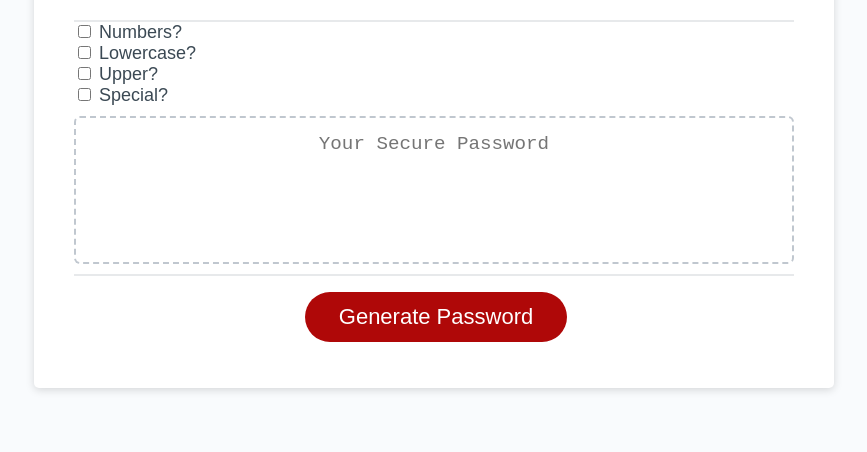
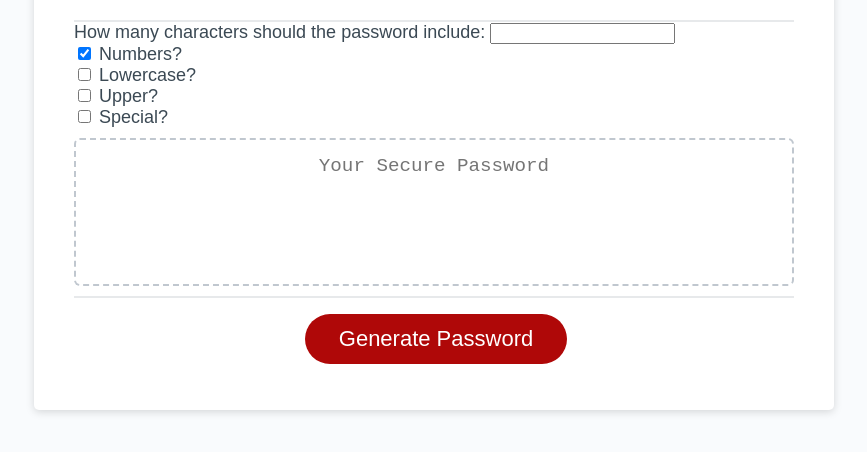
Before and after one commit to MatthewRonaldJohnson/Password-Generator, a plain HTML site: page index.html in a window 1280 px wide. Shown: the part 216-668 px from the top of the page, without its empty margins (206-1073 px from the left). Drawn offline with Linux system fonts and the light colour scheme.

Commit message:
added form

```diff
--- a/index.html
+++ b/index.html
@@ -17,22 +17,28 @@
           <h2>Generate a Password</h2>
         </div>
 
+        <form>
           <div>
-          <input type="checkbox" id="num" value="true"/>
+            <label for="PWLength">How many characters should the password include:</label>
+            <input type="number" id="PWLength"/>
+          </div>
+          <div>
+            <input type="checkbox" id="num" value="true" checked />
             <label for="num">Numbers?</label>
           </div>
           <div>
-          <input type="checkbox" id="lower" value="true"/>
+            <input type="checkbox" id="lower" value="true" />
             <label for="lower">Lowercase?</label>
           </div>
           <div>
-          <input type="checkbox" id="upper" value="true"/>
+            <input type="checkbox" id="upper" value="true" />
             <label for="upper">Upper?</label>
           </div>
           <div>
-          <input type="checkbox" id="special" value="true"/>
+            <input type="checkbox" id="special" value="true" />
             <label for="special">Special?</label>
           </div>
+        </form>
 
         <div class="card-body">
           <textarea
```
Lines whose indentation alone changed are shown as unchanged.
